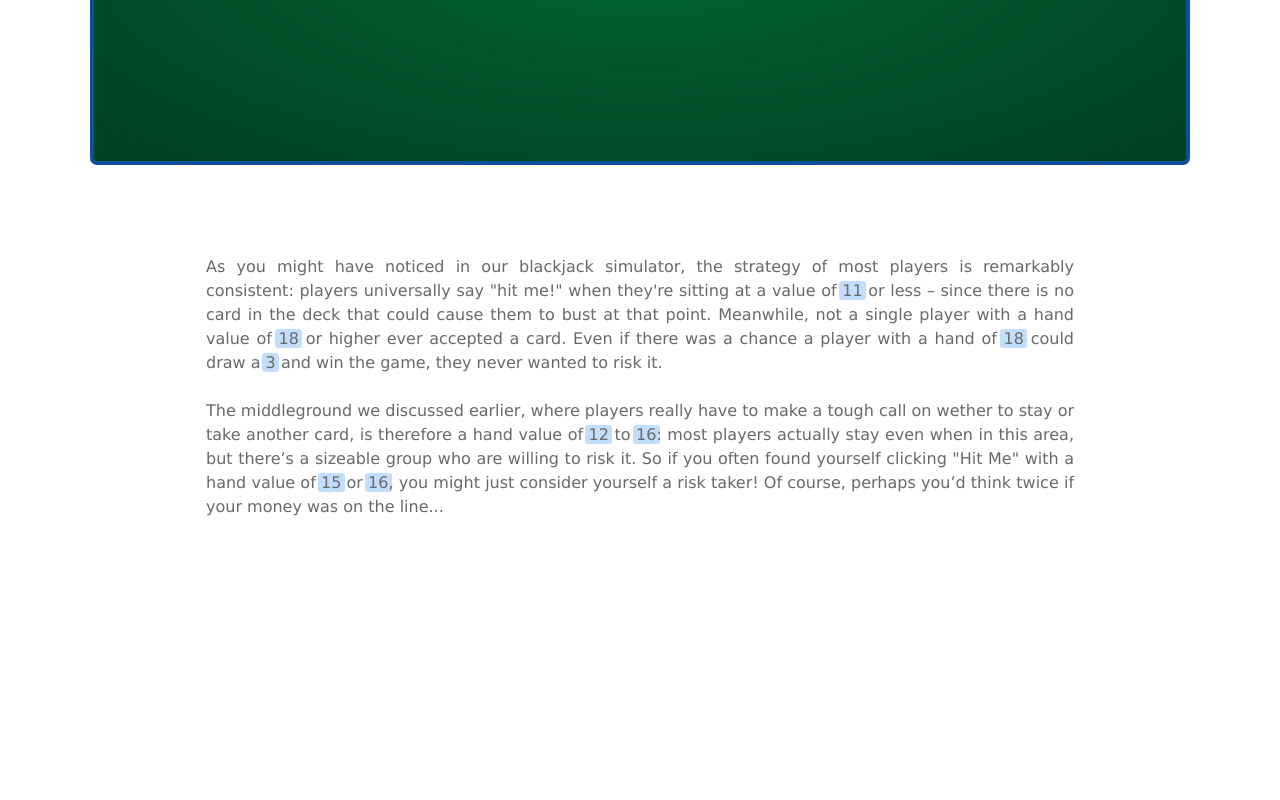
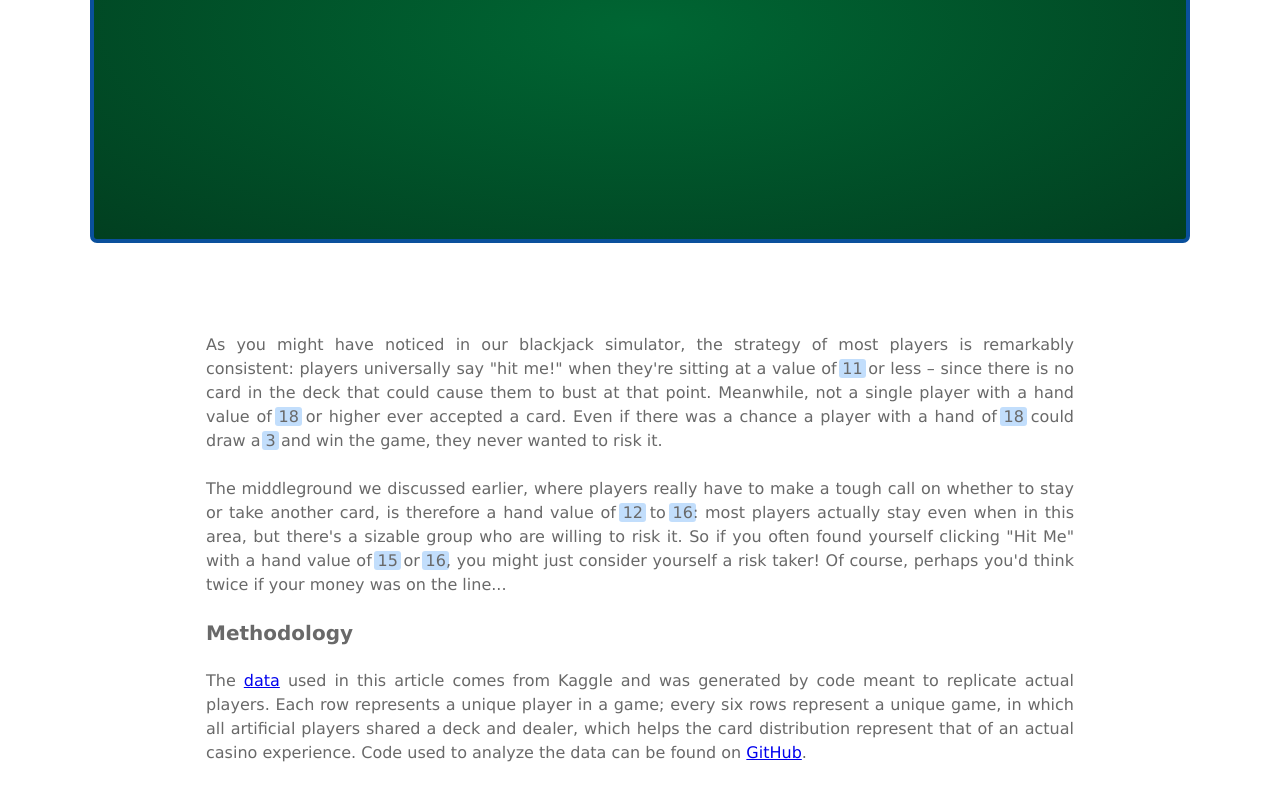
Before and after one commit to danielkupka/blackjack, a plain HTML site: page index.html in a window 1280 px wide. Shown: the part 1524-2324 px from the top of the page. Before the commit the page ends 2083 px from the top, so only its background shows below. Drawn offline with nearby package versions, Linux system fonts and the light colour scheme.

Commit message:
Update index.html by Oliver

```diff
--- a/index.html
+++ b/index.html
@@ -10,9 +10,10 @@
     <script src="https://cdnjs.cloudflare.com/ajax/libs/d3/3.5.17/d3.min.js"></script>
   </head>
   <body>
-    <h1 class="title">Title</h1>
-
     <article>
+      <h1 class="title">
+        Here's Your Chance To Compare Your Blackjack Moves With 900,000 Players
+      </h1>
       <p>
         Of all the games found in a casino, blackjack is among the most popular,
         owing to its simple nature, low barrier to entry, and reputation as one
@@ -25,7 +26,7 @@
         When a player is able to hit <em>21</em> using any combination of cards,
         they have hit a blackjack, and automatically win. Unfortunately for
         blackjack enthusiasts out there, winning the game by scoring
-        <em>21</em> outright is fairly rare – for players, we only see a
+        <em>21</em> outright is fairly rare - for players, we only see a
         blackjack about 10.4% of the time.
       </p>
       <p>
@@ -33,10 +34,10 @@
         <em>20</em>, just shy of the magic number. In fact, a player can expect
         to end with a score of <em>20</em> about 16.3% of the time. Although
         just short of a guaranteed win, <em>20</em> points will still win 70% of
-        games and tie in another 18.5%, so being dealt two face cards isn’t
+        games and tie in another 18.5%, so being dealt two face cards isn't
         anything to complain about.
       </p>
-      <p>Here’s how often players end at every value:</p>
+      <p>Here's how often players end at every value:</p>
     </article>
 
     <div id="hist"></div>
@@ -82,11 +83,9 @@
     </div>
 
     <div class="game">
-      <div class="overlay">
       <h1 id="gameResult" class="gameResult"></h1>
       <h2 id="movePercent" class="movePercent"></h2>
-      </div>
-      <div class="content">
+
       <div>
         <div id="players" class="players"></div>
         <div id="dealers" class="dealers"></div>
@@ -95,7 +94,6 @@
       <div class="winPercentContainer" id="winPercentContainer">
         <div class="winPercent winPercentBar" id="winPer">
           <span style="float: left; margin-left: 10px"></span>
-          </div>
         </div>
       </div>
     </div>
@@ -113,13 +111,28 @@
       </p>
       <p>
         The middleground we discussed earlier, where players really have to make
-        a tough call on wether to stay or take another card, is therefore a hand
-        value of <em>12</em> to <em>16</em>: most players actually stay even
-        when in this area, but there’s a sizeable group who are willing to risk
-        it. So if you often found yourself clicking "Hit Me" with a hand value
-        of <em>15</em> or <em>16</em>, you might just consider yourself a risk
-        taker! Of course, perhaps you’d think twice if your money was on the
-        line...
+        a tough call on whether to stay or take another card, is therefore a
+        hand value of <em>12</em> to <em>16</em>: most players actually stay
+        even when in this area, but there's a sizable group who are willing to
+        risk it. So if you often found yourself clicking "Hit Me" with a hand
+        value of <em>15</em> or <em>16</em>, you might just consider yourself a
+        risk taker! Of course, perhaps you'd think twice if your money was on
+        the line...
+      </p>
+      <h3 style="font-size: 20px">Methodology</h3>
+      <p class="methodology">
+        The
+        <a
+          href="https://www.kaggle.com/mojocolors/900000-hands-of-blackjack-results"
+          >data</a
+        >
+        used in this article comes from Kaggle and was generated by code meant
+        to replicate actual players. Each row represents a unique player in a
+        game; every six rows represent a unique game, in which all artificial
+        players shared a deck and dealer, which helps the card distribution
+        represent that of an actual casino experience. Code used to analyze the
+        data can be found on
+        <a href="https://github.com/OGladfelter/blackjack/tree/main">GitHub</a>.
       </p>
     </article>
 
```
Lines whose indentation alone changed are shown as unchanged.
